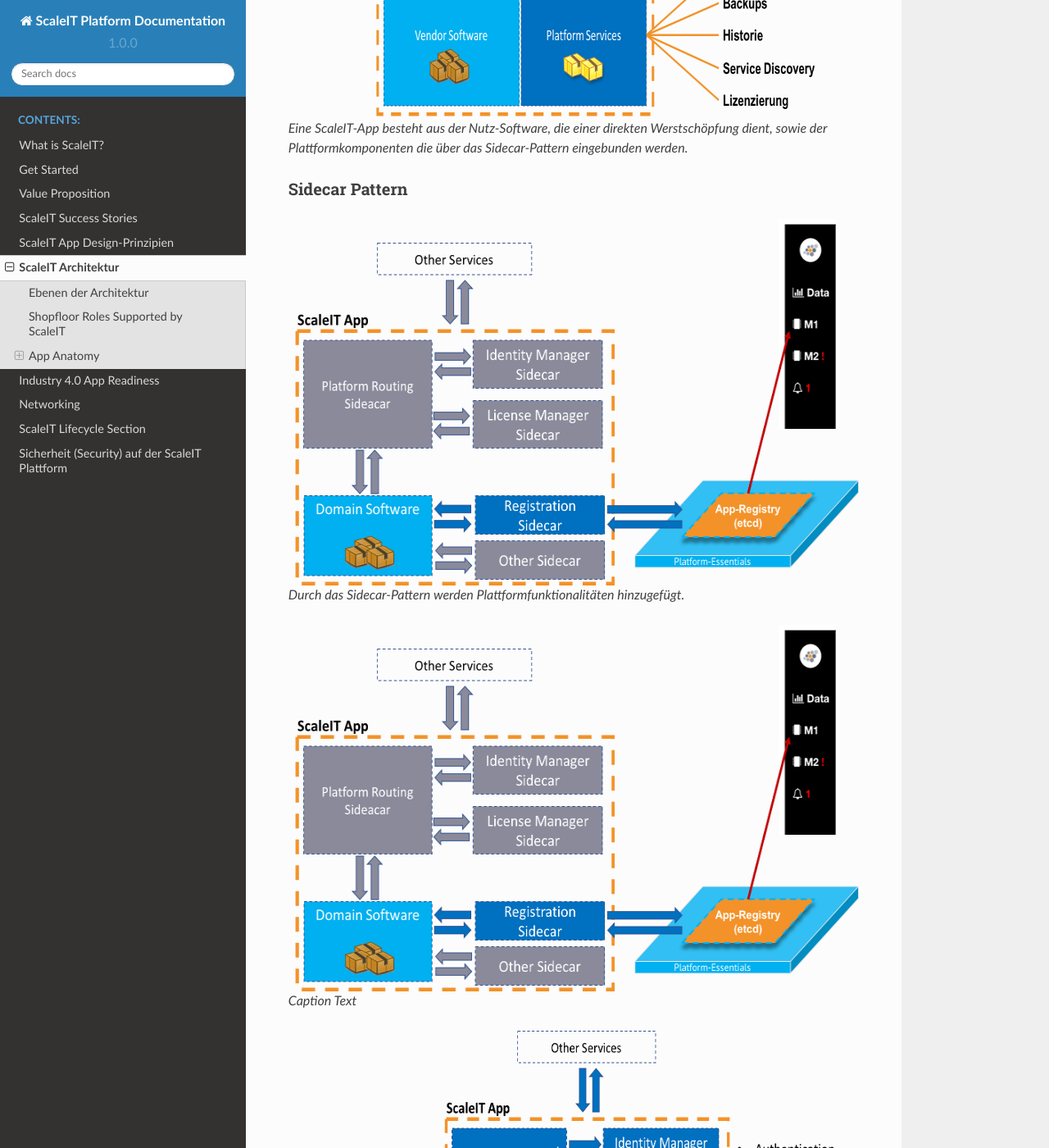
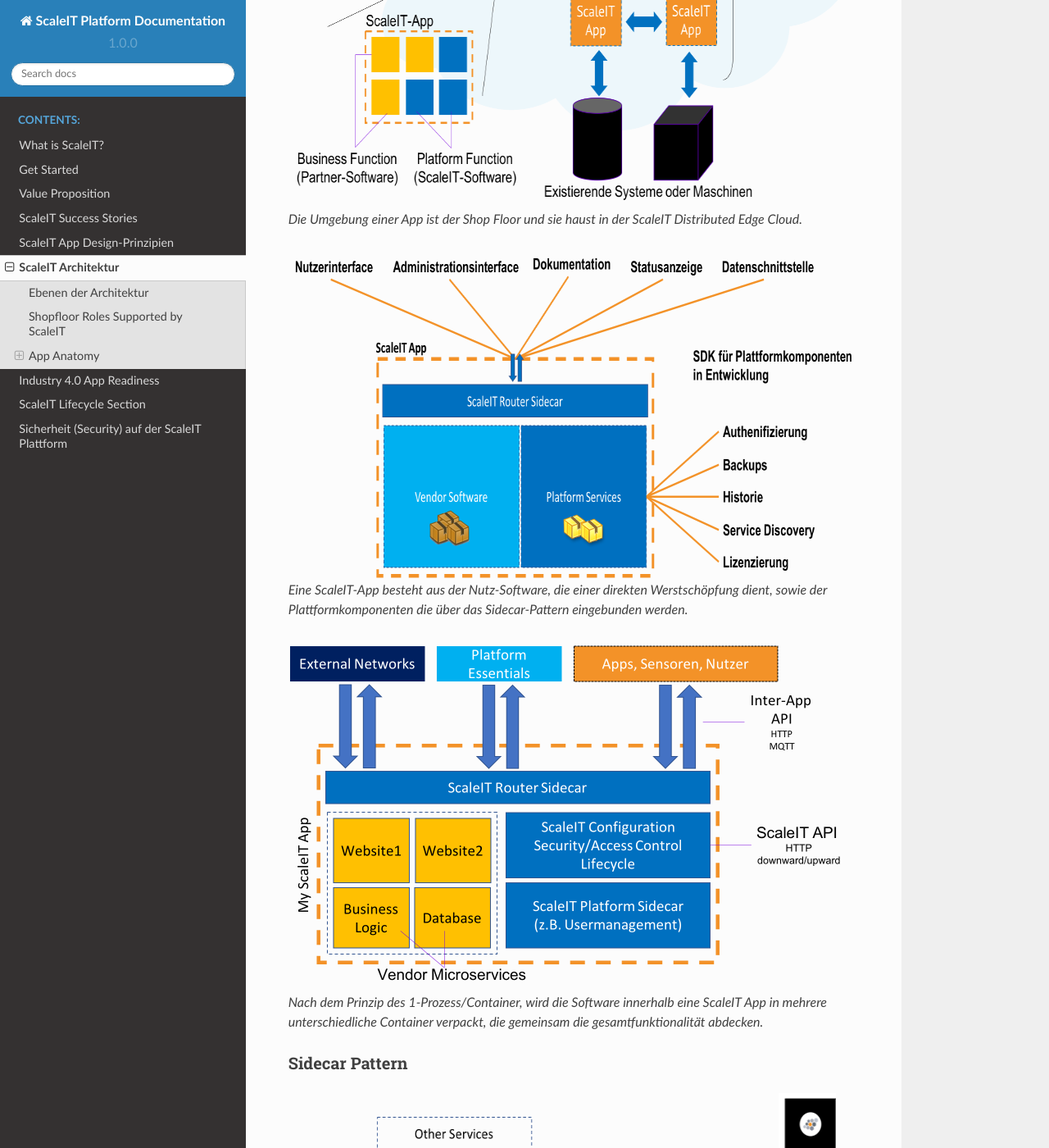
Before and after one commit to ScaleIT-Org/documentation, a Sphinx documentation site: the page built from source/architecture.rst, in a window 1280 px wide and 1400 px high, scrolled down 3535 px. Shown: the whole window at 82% size. Built offline with Sphinx 7.4.7 and the Read the Docs theme 2.0.0, drawn with Linux system fonts in a browser that asks for light colours; pages that are not in the unit, such as notebooks, are missing from menus.

Commit message:
updates to the app anatomy with new images

```diff
--- a/source/architecture.rst
+++ b/source/architecture.rst
@@ -60,11 +60,25 @@
 App Anatomy
 -----------
 
-.. figure:: img/architektur_app_anatomie.png
+.. figure:: img/architektur_app_anatomie1.png
+   :scale: 50 %
+   :alt: App Anatomie
+
+   Die Umgebung einer App ist der Shop Floor und sie haust in der ScaleIT Distributed Edge Cloud.
+
+.. figure:: img/architektur_app_anatomie2.png
    :scale: 50 %
    :alt: App Anatomie
 
    Eine ScaleIT-App besteht aus der Nutz-Software, die einer direkten Werstschöpfung dient, sowie der Plattformkomponenten die über das Sidecar-Pattern eingebunden werden.
+
+.. figure:: img/architektur_app_anatomie3.png
+   :scale: 50 %
+   :alt: App Anatomie
+
+   Nach dem Prinzip des 1-Prozess/Container, wird die Software innerhalb eine ScaleIT App in mehrere unterschiedliche Container verpackt, die gemeinsam die gesamtfunktionalität abdecken.
+
+
 
 Sidecar Pattern
 ^^^^^^^^^^^^^^^
```
Also changed, not shown: source/networking.rst (deleted, +0 -147 lines), source/img/architektur_app_anatomie.png (deleted), source/img/architektur_app_anatomie1.png (added), source/img/architektur_app_anatomie2.png, source/img/architektur_app_anatomie3.png (added).
